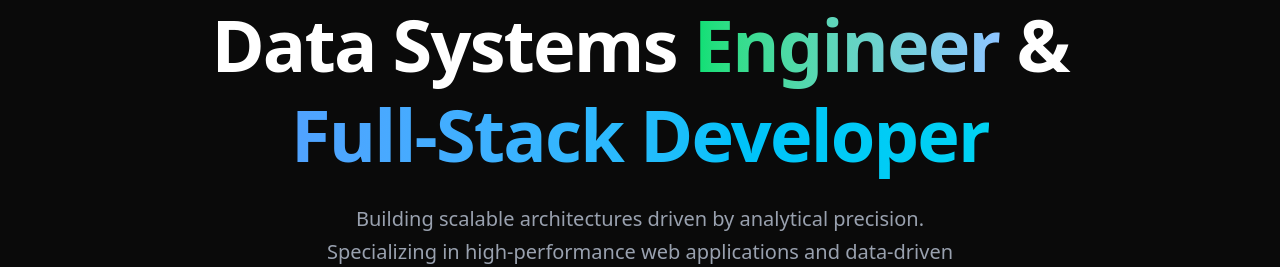
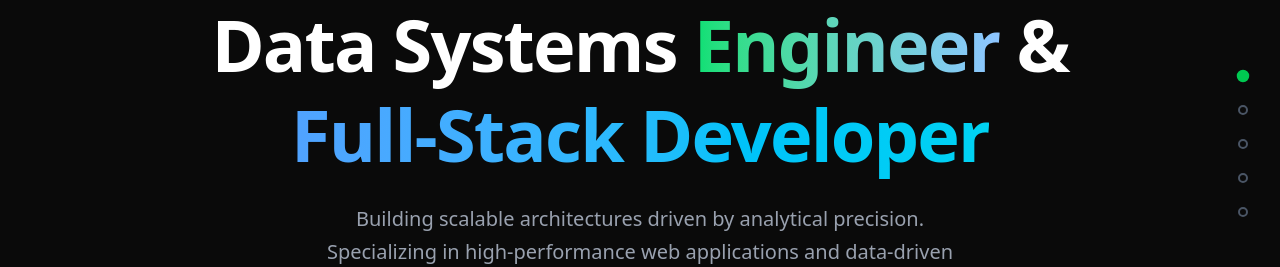
Before and after one commit to BayuuPermana/Bayu, a React (Vite) app: page / in a window 1280 px wide. Shown: the part 256-523 px from the top of the page. Built offline with nearby package versions, Linux system fonts and the light colour scheme.

Commit message:
feat: implement sticky Section HUD for home page

```diff
--- /dev/null
+++ b/components/SectionHUD.tsx
@@ -0,0 +1,71 @@
+import React, { useState, useEffect } from 'react';
+import { scrollToSection } from '../utils/scroll';
+
+interface NavItem {
+    id: string;
+    label: string;
+}
+
+const navItems: NavItem[] = [
+    { id: 'home', label: 'Home' },
+    { id: 'about', label: 'About' },
+    { id: 'stack', label: 'Stack' },
+    { id: 'projects', label: 'Projects' },
+    { id: 'contact', label: 'Contact' }
+];
+
+const SectionHUD: React.FC = () => {
+    const [activeSection, setActiveSection] = useState<string>('home');
+
+    useEffect(() => {
+        const observerOptions = {
+            root: null,
+            rootMargin: '-40% 0px -40% 0px', // Trigger when section is roughly in the middle
+            threshold: 0
+        };
+
+        const handleIntersect = (entries: IntersectionObserverEntry[]) => {
+            entries.forEach((entry) => {
+                if (entry.isIntersecting) {
+                    setActiveSection(entry.target.id);
+                }
+            });
+        };
+
+        const observer = new IntersectionObserver(handleIntersect, observerOptions);
+
+        navItems.forEach((item) => {
+            const element = document.getElementById(item.id);
+            if (element) observer.observe(element);
+        });
+
+        return () => observer.disconnect();
+    }, []);
+
+    return (
+        <div className="fixed right-8 top-1/2 -translate-y-1/2 z-40 hidden md:flex flex-col gap-6 items-center">
+            {navItems.map((item) => (
+                <button
+                    key={item.id}
+                    onClick={() => scrollToSection(item.id)}
+                    className="group relative flex items-center justify-center"
+                    aria-label={`Scroll to ${item.label}`}
+                >
+                    {/* Label */}
+                    <span className="absolute right-8 px-2 py-1 rounded bg-gray-900 dark:bg-white text-white dark:text-black text-xs font-bold opacity-0 group-hover:opacity-100 transition-opacity whitespace-nowrap pointer-events-none">
+                        {item.label}
+                    </span>
+
+                    {/* Dot */}
+                    <div className={`w-2.5 h-2.5 rounded-full transition-all duration-300 border-2 ${
+                        activeSection === item.id
+                        ? 'bg-green-500 border-green-500 scale-125'
+                        : 'bg-transparent border-gray-400 dark:border-gray-600 hover:border-green-500'
+                    }`} />
+                </button>
+            ))}
+        </div>
+    );
+};
+
+export default SectionHUD;
--- a/pages/Home.tsx
+++ b/pages/Home.tsx
@@ -5,21 +5,17 @@ import About from '../components/About';
 import TechStack from '../components/TechStack';
 import Projects from '../components/Projects';
 import Contact from '../components/Contact';
+import SectionHUD from '../components/SectionHUD';
+import { scrollToSection } from '../utils/scroll';
 
 const Home = () => {
-    const scrollToSection = (id: string) => {
-        const element = document.getElementById(id);
-        if (element) {
-            element.scrollIntoView({ behavior: 'smooth' });
-        }
-    };
-
     return (
         <main>
             <SEO
                 title="Home"
                 description="Bayu Permana - Data Systems Engineer & Full-Stack Developer portfolio."
             />
+            <SectionHUD />
             <Hero scrollToSection={scrollToSection} />
             <About />
             <TechStack />
--- /dev/null
+++ b/utils/scroll.ts
@@ -0,0 +1,6 @@
+export const scrollToSection = (id: string) => {
+    const element = document.getElementById(id);
+    if (element) {
+        element.scrollIntoView({ behavior: 'smooth' });
+    }
+};
```
